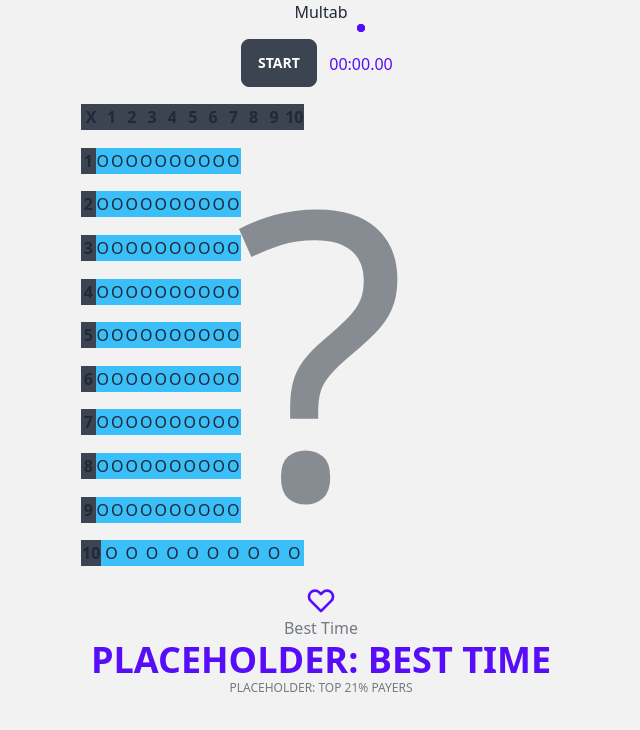
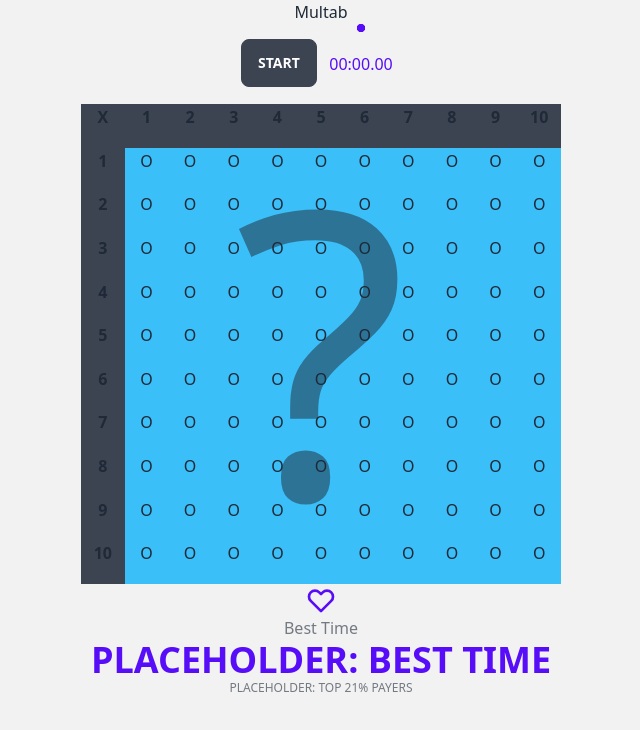
Before and after one commit to fyasla/multab, a SvelteKit app: page / in a window 1280 px wide. Shown: the top 730 px of the page, without its empty margins (319-959 px from the left). Built offline with nearby package versions, Linux system fonts and the light colour scheme.

Commit message:
superposition working, i guess

```diff
--- a/src/routes/GoalNumber.svelte
+++ b/src/routes/GoalNumber.svelte
@@ -4,9 +4,9 @@
 
 
 {#if $currentIndex < $products.length && $currentIndex >= 0}
-    <div class="flex justify-center items-center text-35vp absolute inset-0 opacity-50 pointer-events-none">{$products[$currentIndex]}</div>
+    <div class="z-10 flex justify-center items-center text-35vp absolute inset-0 opacity-50 pointer-events-none">{$products[$currentIndex]}</div>
 {:else if $currentIndex >= $products.length}
-    <div class="flex justify-center items-center text-35vp absolute inset-0 opacity-50 pointer-events-none">You have reached the end of the list</div>
+    <div class="z-10 flex justify-center items-center text-35vp absolute inset-0 opacity-50 pointer-events-none">You have reached the end of the list</div>
 {:else}
-    <div class="flex justify-center items-center text-35vp absolute inset-0 opacity-50 pointer-events-none">?</div>
+    <div class="z-10 flex justify-center items-center text-35vp absolute inset-0 opacity-50 pointer-events-none">?</div>
 {/if}
--- a/src/routes/Square.svelte
+++ b/src/routes/Square.svelte
@@ -42,18 +42,18 @@
 </script>
 
 {#if x === 0 && y === 0}
-    <th class="w-1/11 h-1/11 text-center bg-neutral neutral-content" on:mouseenter={updateHoveredSquare}>X</th>
+    <th class="flex-1 text-center bg-neutral neutral-content aspect-square" on:mouseenter={updateHoveredSquare}>X</th>
 {:else if x === 0}
-    <th class="w-1/11 h-1/11 text-center bg-neutral neutral-content" on:mouseenter={updateHoveredSquare} class:bg-neutral-focus={isSquareHovered || isSecondaryHovered}>{y}</th>
+    <th class="flex-1 text-center bg-neutral neutral-content aspect-square" on:mouseenter={updateHoveredSquare} class:bg-neutral-focus={isSquareHovered || isSecondaryHovered}>{y}</th>
 {:else if y === 0}
-    <th class="w-1/11 h-1/11 text-center bg-neutral neutral-content" on:mouseenter={updateHoveredSquare} class:bg-neutral-focus={isSquareHovered || isSecondaryHovered}>{x}</th>
+    <th class="flex-1 text-center bg-neutral neutral-content aspect-square" on:mouseenter={updateHoveredSquare} class:bg-neutral-focus={isSquareHovered || isSecondaryHovered}>{x}</th>
 {:else}
     {#if isVisible}
-    <td transition:fade class="w-1/11 h-1/11 text-center bg-success success-content" on:mouseenter={updateHoveredSquare}>
+    <td transition:fade class="flex-1 text-center bg-success success-content aspect-square" on:mouseenter={updateHoveredSquare}>
         {x * y}
     </td>
     {:else}
-    <td on:click={handleClick} class="w-1/11 h-1/11 text-center info-content" on:mouseenter={updateHoveredSquare} class:bg-info={!isSquareHovered && !isSecondaryHovered}
+    <td on:click={handleClick} class="flex-1 text-center info-content aspect-square" on:mouseenter={updateHoveredSquare} class:bg-info={!isSquareHovered && !isSecondaryHovered}
     class:bg-warning={isSquareHovered || isSecondaryHovered} class:warning-content={isSquareHovered || isSecondaryHovered}>
         O
     </td>
--- a/src/routes/game.svelte
+++ b/src/routes/game.svelte
@@ -15,9 +15,9 @@
     let range_array: number[] = range(start, end);
 </script>
 
-<table class="grid mx-auto h-table w-table aspect-square">
+<table class="z-0 mx-auto h-table w-table aspect-square">
     {#each range_array as i}
-    <tr class="">
+    <tr class="flex">
         {#each range_array as j}
             <Square x={i} y={j}/>
         {/each}
```
Also changed, not shown: src/routes/+page.svelte (line endings or trailing spaces), tailwind.config.cjs (line endings or trailing spaces).
